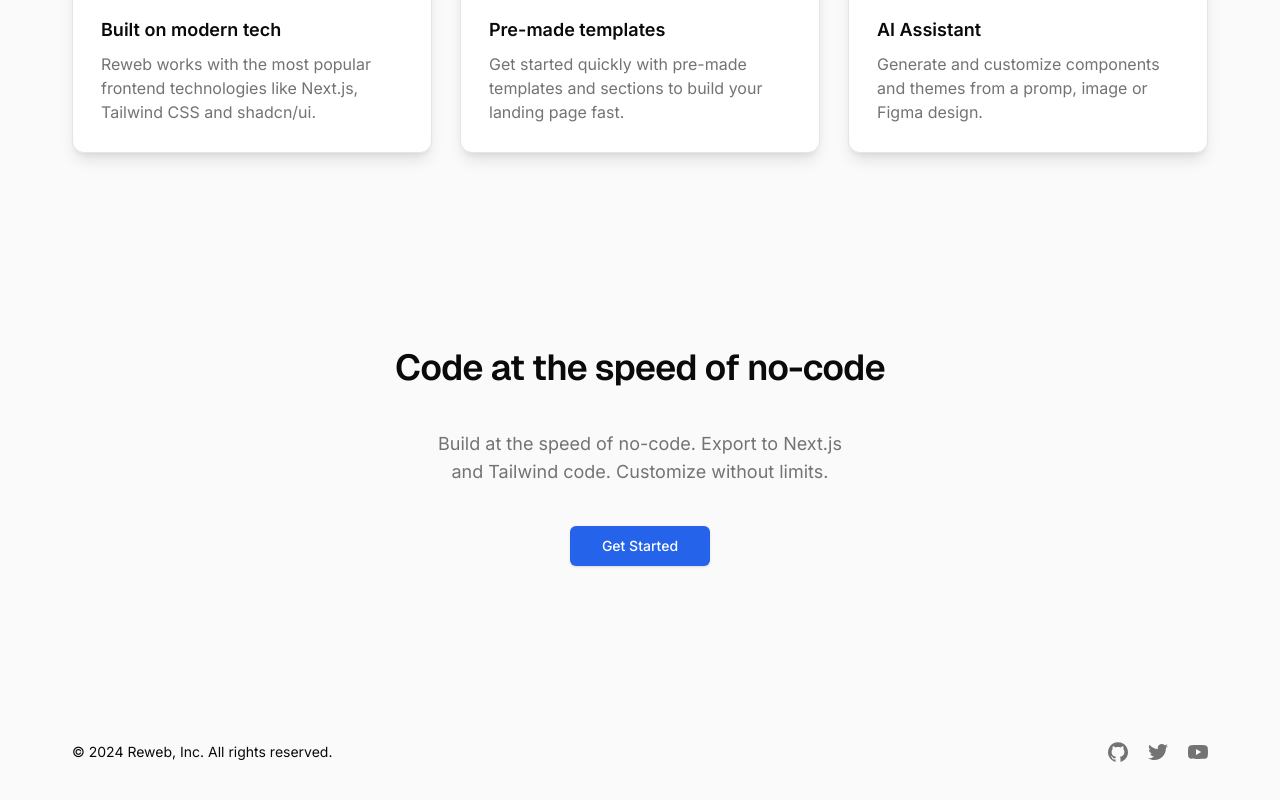
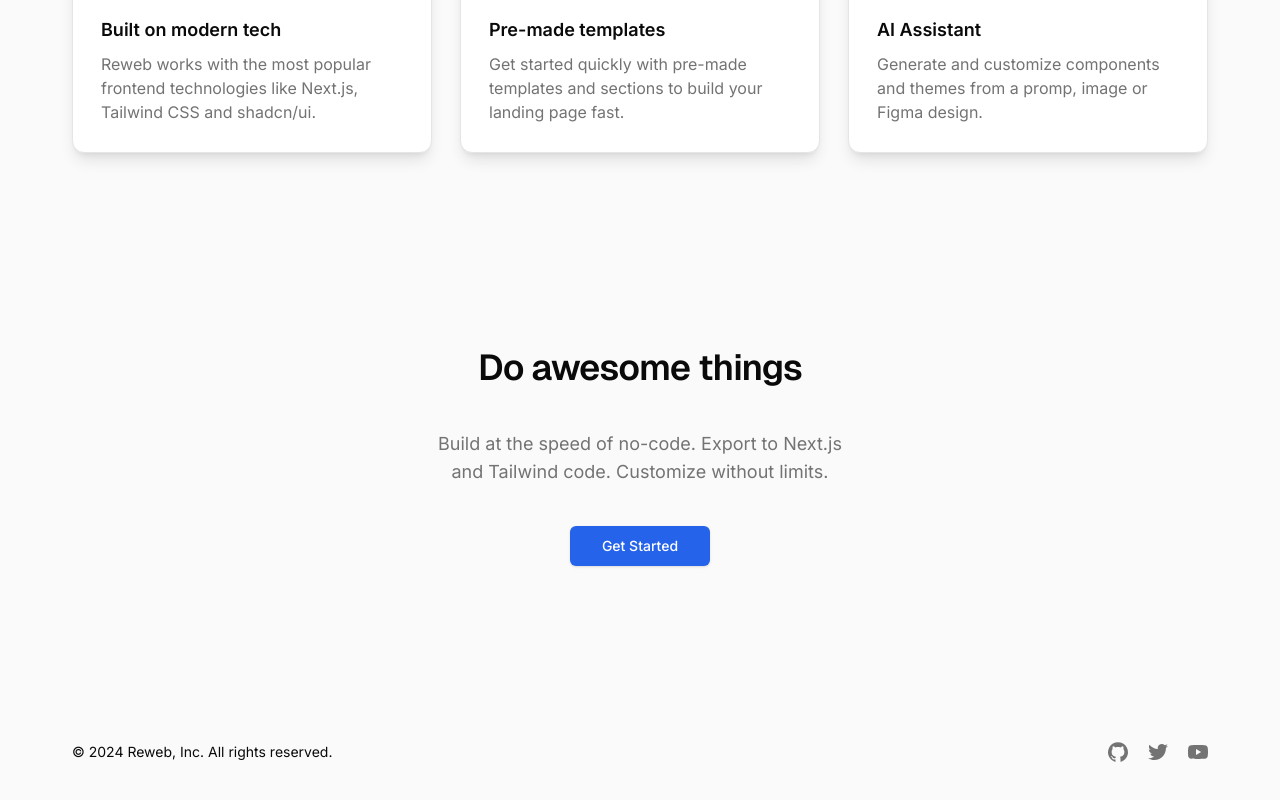
Before and after one commit to Dmastermindz/Affiliator, a Next.js app: page / in a window 1280 px wide. Shown: the part 1245-2045 px from the top of the page. Built offline with nearby package versions, Linux system fonts and the light colour scheme; no server answers.

Commit message:
fixinf colors?

```diff
--- a/src/components/cta-section.tsx
+++ b/src/components/cta-section.tsx
@@ -6,7 +6,7 @@
   return (
     <section className="container flex flex-col items-center gap-6 py-24 sm:gap-10">
       <h2 className="max-w-xl text-balance text-center font-heading text-3xl font-semibold tracking-tight sm:text-4xl sm:leading-tight">
-        Code at the speed of no-code
+        Do awesome things
       </h2>
       <p className="max-w-lg text-balance text-center text-lg text-muted-foreground">
         Build at the speed of no-code. Export to Next.js and Tailwind code. Customize without
```
